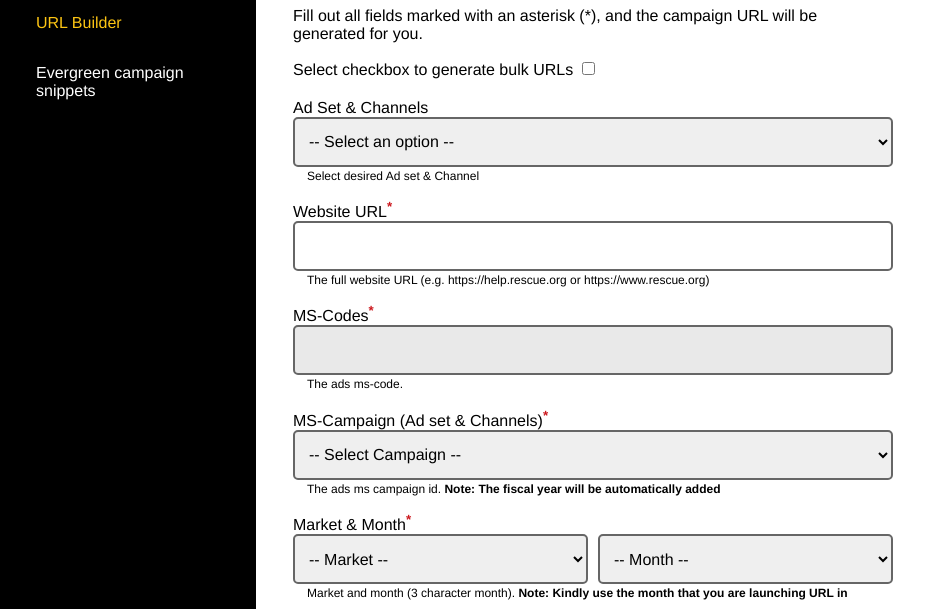
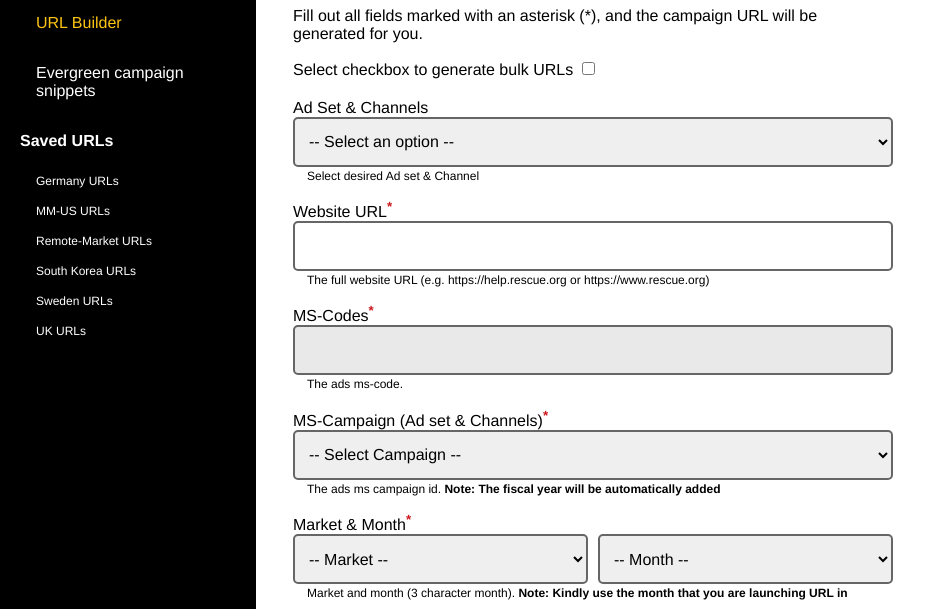
Before and after one commit to theirc/URLBuilder, a plain HTML site: page index.html in a window 1280 px wide. Shown: the part 191-800 px from the top of the page, without its empty margins (0-936 px from the left). Drawn offline with Linux system fonts and the light colour scheme.

Commit message:
saved links urls

```diff
--- a/index.css
+++ b/index.css
@@ -25,7 +25,17 @@ body {
   .left-panel {
        background-color: #000;
        display: flex;
+       flex-wrap: wrap;
+       flex: 1 1 300px;
   }
+
+
+  .saved-urls-links {
+      display: grid;
+      grid-template-columns: repeat(2, 1fr);
+      margin: 0 0 10px 0;
+  }
+
 
   .right-panel {
       display: flex;
@@ -239,11 +249,43 @@ body {
       justify-content: center;
   }
 
+  .saved-urls {
+      margin: 0 0 0 20px;
+      padding: 0;
+      width: 100%;
+      background-color: #000;
+      position: relative;
+      height: auto;
+      display: flex;
+      flex-direction: column;
+      justify-content: center;
+  }
+
+  .saved-urls a {
+      display: block;
+      color: #ffffff;
+      padding: 8px 16px;
+      text-decoration: none;
+      cursor: pointer;
+      font-size: 12px;
+  }
+
+  .saved-urls p {
+      color: #ffffff;
+      font-weight: 600;
+      padding: 8px;
+      margin: 0;
+  }
+
   .sidebar a {
-      display: inline;
+      /* display: inline; */
+      display: flex;
+      flex-wrap: wrap;
+      flex-direction: column;
       color: #ffffff;
       padding: 8px;
       text-decoration: none;
+      cursor: pointer;
   }
 
   .sidebar a.active {
@@ -309,6 +351,10 @@ body {
       margin-bottom: 30px;
   }
 
+  .noShow {
+      display: none;
+  }
+
   @media (min-width: 500px) {
       .sidebar {
           margin: 0 0 0 20px;
@@ -321,6 +367,11 @@ body {
           flex-direction: row;
           align-items: center;
           justify-content: start;
+      }
+
+      .saved-urls-links {
+          display: flex;
+          flex-wrap: wrap;
       }
   }
 
@@ -342,7 +393,7 @@ body {
          display: block;
      }
 
-     .sidebar {
+     .sidebar, .saved-urls {
           margin: 0 0 0 20px;
           padding: 0;
           width: 200px;
@@ -355,12 +406,18 @@ body {
 
       .sidebar a {
           display: block;
-          color: #ffffff;
           padding: 16px;
-          text-decoration: none;
-          cursor: pointer;
       }
 
+
+      .saved-urls p {
+          padding: 0;
+          margin: 1em 0;
+      }
+
+      .saved-urls-links {
+          display: block;
+      }
 
      .builder {
           max-width: 600px;
@@ -393,9 +450,7 @@ body {
           margin: 0 2%;
       }
 
-      .noShow {
-          display: none;
-      }
+
 
       #ms-codes {
           min-height: unset;
--- a/index.html
+++ b/index.html
@@ -16,6 +16,17 @@
                     <div class="sidebar">
                         <a class="navlink active" href="#sectionA">URL Builder</a>
                         <a class="navlink" href="#sectionB">Evergreen campaign snippets</a>
+                    </div>
+                    <div class="saved-urls">
+                        <p>Saved URLs</p>
+                        <div class="saved-urls-links">
+                            <a class="saved-links" href="https://docs.google.com/spreadsheets/d/1HfyVv0t5eMnpeJIENbuq46HQpNpvOopmiC5GRsuqmtk/edit#gid=542648270" target="_blank">Germany URLs</a>
+                            <a class="saved-links" href="https://docs.google.com/spreadsheets/d/1HfyVv0t5eMnpeJIENbuq46HQpNpvOopmiC5GRsuqmtk/edit#gid=392797233" target="_blank">MM-US URLs</a>
+                            <a class="saved-links" href="https://docs.google.com/spreadsheets/d/1HfyVv0t5eMnpeJIENbuq46HQpNpvOopmiC5GRsuqmtk/edit#gid=1282499658" target="_blank">Remote-Market URLs</a>
+                            <a class="saved-links" href="https://docs.google.com/spreadsheets/d/1HfyVv0t5eMnpeJIENbuq46HQpNpvOopmiC5GRsuqmtk/edit#gid=1208132541" target="_blank">South Korea URLs</a>
+                            <a class="saved-links" href="https://docs.google.com/spreadsheets/d/1HfyVv0t5eMnpeJIENbuq46HQpNpvOopmiC5GRsuqmtk/edit#gid=3835636" target="_blank">Sweden URLs</a>
+                            <a class="saved-links" href="https://docs.google.com/spreadsheets/d/1HfyVv0t5eMnpeJIENbuq46HQpNpvOopmiC5GRsuqmtk/edit#gid=121971362" target="_blank">UK URLs</a>
+                        </div>
                     </div>
                 </div>
                 <div class="right-panel">
```
